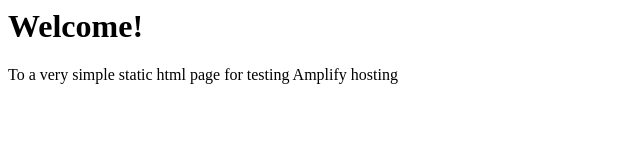
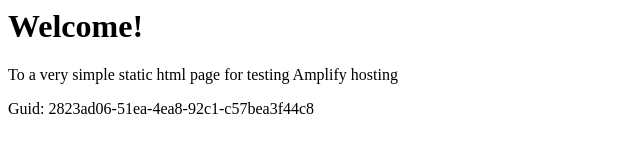
Before and after one commit to aws-aemilia-sfo/Github-PR-Commit-Integration-Test-DoNotTouch-Gith-OKSLNVO2-v1-prod-us-west-1, a website: page src/index.html in a window 1280 px wide. Shown: the whole page, without its empty margins (0-640 px from the left). Drawn offline with Linux system fonts and the light colour scheme.

Commit message:
commit from integ tests

```diff
--- a/src/index.html
+++ b/src/index.html
@@ -1,3 +1,5 @@
+
+
 <html lang="en">
 
 <head>
@@ -10,6 +12,6 @@
 <body>
     <h1>Welcome!</h1>
     <p>To a very simple static html page for testing Amplify hosting</p>
-</body>
+    <p>Guid: 2823ad06-51ea-4ea8-92c1-c57bea3f44c8</p></body>
 
 </html>
```
